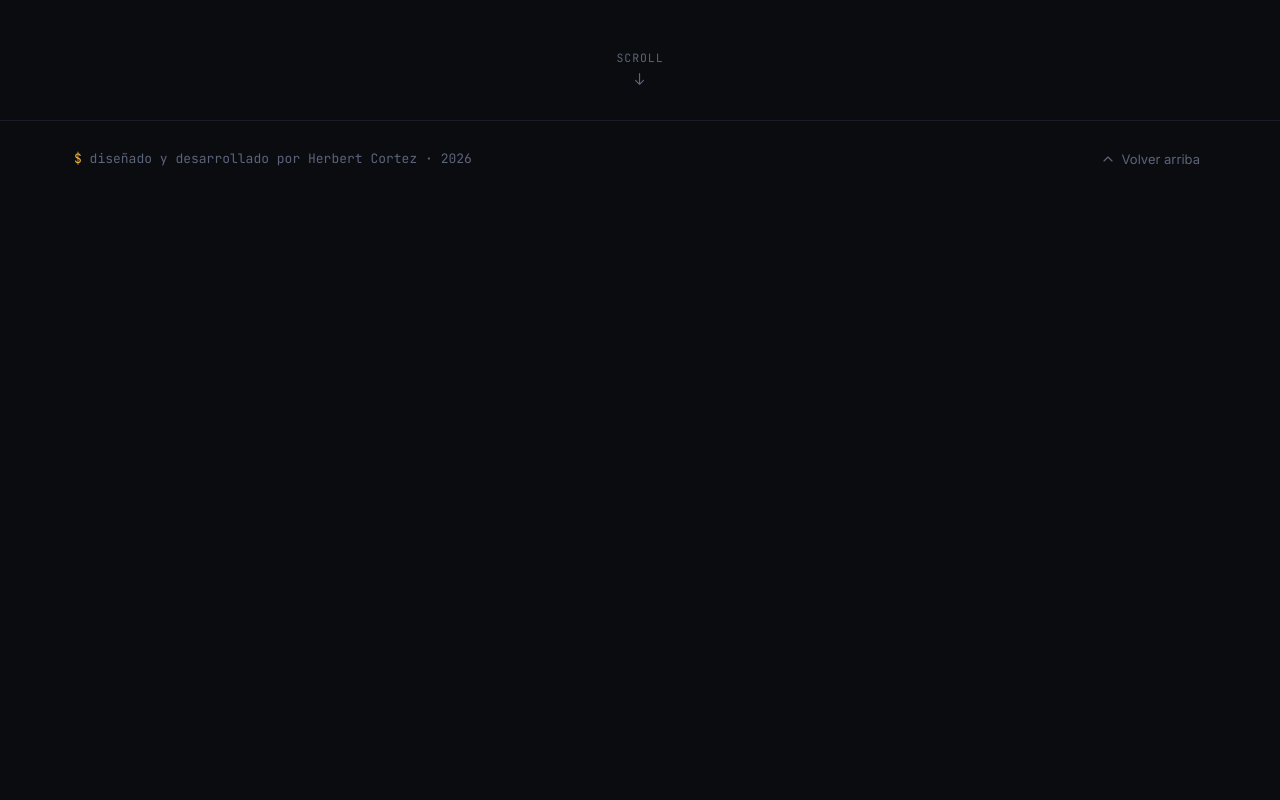
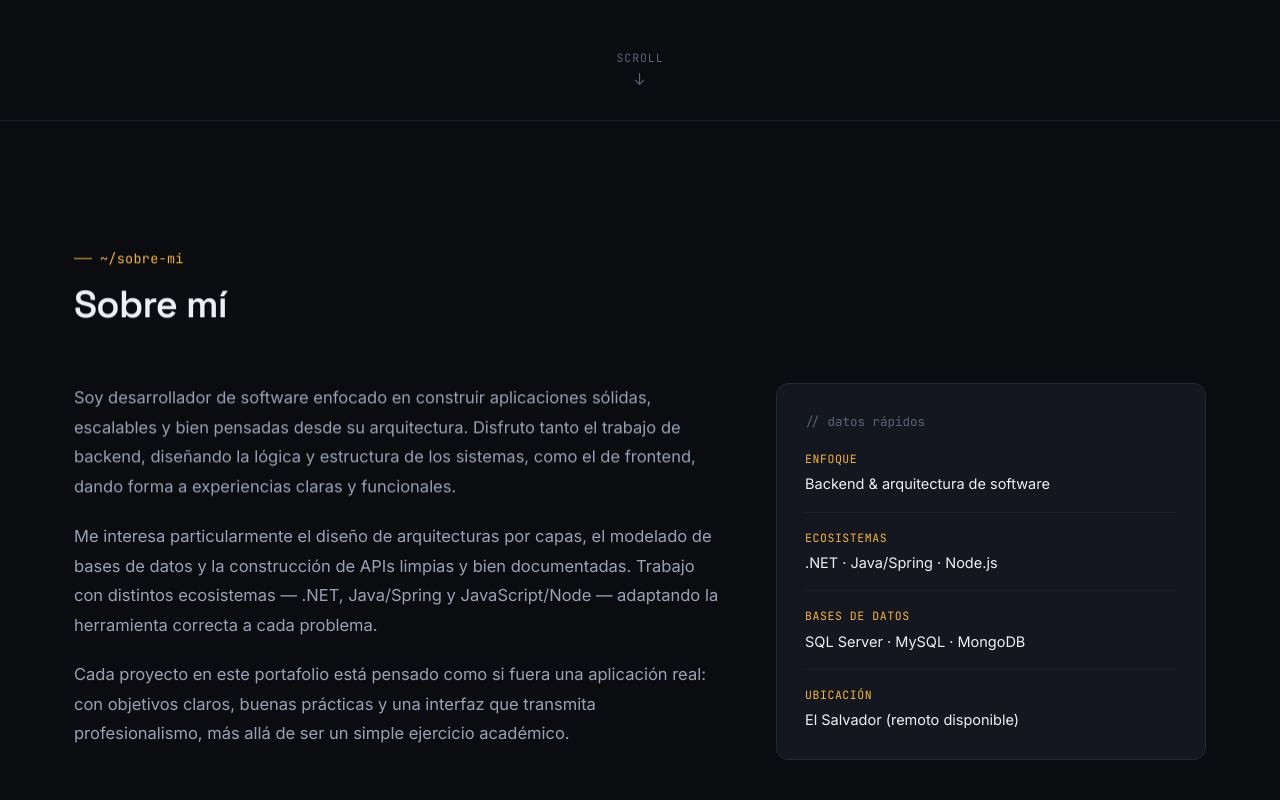
Before and after one commit to Hcortez23/Portfolio, a React (Vite) app: page / in a window 1280 px wide. Shown: the part 680-1480 px from the top of the page. Before the commit the page ends 878 px from the top, so only its background shows below. Built offline with nearby package versions, Linux system fonts and the light colour scheme.

Commit message:
feat: implement About section

```diff
--- a/src/App.jsx
+++ b/src/App.jsx
@@ -1,6 +1,7 @@
 import Navbar from './components/layout/Navbar/Navbar';
 import Footer from './components/layout/Footer/Footer';
 import Hero from './components/sections/Hero/Hero';
+import About from './components/sections/About/About';
 
 function App() {
   return (
@@ -8,6 +9,7 @@ function App() {
       <Navbar />
       <main>
         <Hero />
+        <About />
       </main>
       <Footer />
     </>
--- /dev/null
+++ b/src/components/sections/About/About.jsx
@@ -0,0 +1,38 @@
+import { profile } from '../../../data/profile';
+import SectionTitle from '../../ui/SectionTitle/SectionTitle';
+import Reveal from '../../ui/Reveal/Reveal';
+import styles from './About.module.css';
+
+function About() {
+  return (
+    <section id="sobre-mi" className={styles.section}>
+      <div className="container">
+        <SectionTitle eyebrow="~/sobre-mi" title="Sobre mí" />
+
+        <div className={styles.grid}>
+          <div className={styles.text}>
+            {profile.about.map((paragraph, i) => (
+              <Reveal key={paragraph.slice(0, 20)} delay={i * 90} as="p" className={styles.paragraph}>
+                {paragraph}
+              </Reveal>
+            ))}
+          </div>
+
+          <Reveal delay={150} className={styles.card}>
+            <p className={`${styles.cardLabel} mono`}>// datos rápidos</p>
+            <ul className={styles.highlightList}>
+              {profile.highlights.map((item) => (
+                <li key={item.label}>
+                  <span className={styles.highlightLabel}>{item.label}</span>
+                  <span className={styles.highlightValue}>{item.value}</span>
+                </li>
+              ))}
+            </ul>
+          </Reveal>
+        </div>
+      </div>
+    </section>
+  );
+}
+
+export default About;
--- /dev/null
+++ b/src/components/sections/About/About.module.css
@@ -0,0 +1,79 @@
+.section {
+  padding-block: 120px;
+  border-top: 1px solid var(--border-soft);
+}
+
+.grid {
+  display: grid;
+  grid-template-columns: 1.5fr 1fr;
+  gap: 56px;
+  align-items: start;
+}
+
+.text {
+  display: flex;
+  flex-direction: column;
+  gap: 20px;
+}
+
+.paragraph {
+  font-size: 16.5px;
+  line-height: 1.8;
+  color: var(--text-secondary);
+}
+
+.card {
+  background: var(--bg-card);
+  border: 1px solid var(--border);
+  border-radius: var(--radius-md);
+  padding: 28px;
+}
+
+.cardLabel {
+  color: var(--text-muted);
+  font-size: 12.5px;
+  margin-bottom: 18px;
+}
+
+.highlightList {
+  display: flex;
+  flex-direction: column;
+  gap: 16px;
+}
+
+.highlightList li {
+  display: flex;
+  flex-direction: column;
+  gap: 4px;
+  padding-bottom: 16px;
+  border-bottom: 1px solid var(--border-soft);
+}
+
+.highlightList li:last-child {
+  border-bottom: none;
+  padding-bottom: 0;
+}
+
+.highlightLabel {
+  font-family: var(--font-mono);
+  font-size: 11.5px;
+  color: var(--accent);
+  text-transform: uppercase;
+  letter-spacing: 0.05em;
+}
+
+.highlightValue {
+  font-size: 14.5px;
+  color: var(--text-primary);
+}
+
+@media (max-width: 860px) {
+  .section {
+    padding-block: 80px;
+  }
+
+  .grid {
+    grid-template-columns: 1fr;
+    gap: 36px;
+  }
+}
--- a/src/data/navigation.js
+++ b/src/data/navigation.js
@@ -10,4 +10,5 @@
 
 export const navigation = [
   { id: 'inicio', label: 'Inicio', path: '~/inicio' },
+  { id: 'sobre-mi', label: 'Sobre mí', path: '~/sobre-mi' },
 ];
```
